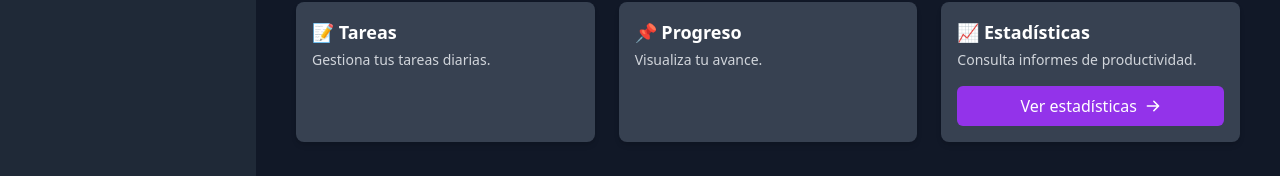
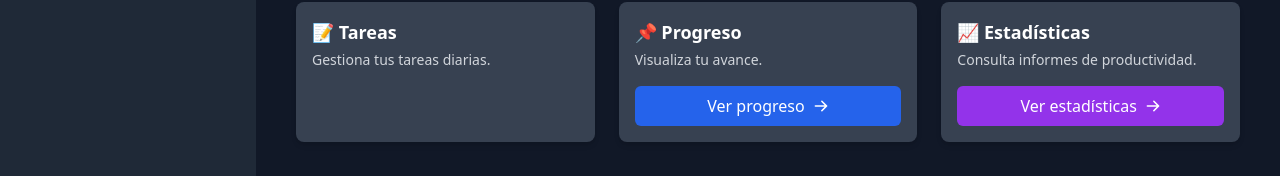
Before and after one commit to elisarrtech/quickflow-frontend, a React (Vite) app: page /dashboard in a window 1280 px wide. Shown: the part 706-882 px from the top of the page. Built offline with nearby package versions, Linux system fonts and the light colour scheme; no server answers; sample sign-in values are in the browser's storage.

Commit message:
Update Dashboard.jsx

```diff
--- a/src/pages/Dashboard.jsx
+++ b/src/pages/Dashboard.jsx
@@ -67,6 +67,17 @@ function Dashboard() {
               <h3 className="text-lg font-semibold mb-1">📌 Progreso</h3>
               <p className="text-sm text-gray-300">Visualiza tu avance.</p>
             </div>
+            <div className="mt-4">
+              <button
+                onClick={() => navigate('/progreso')}
+                className="w-full flex items-center justify-center gap-2 bg-blue-600 hover:bg-blue-700 text-white px-4 py-2 rounded-md transition duration-200"
+              >
+                <span>Ver progreso</span>
+                <svg className="w-4 h-4" fill="currentColor" viewBox="0 0 20 20">
+                  <path d="M11 17a1 1 0 0 1-.7-1.7l4.3-4.3H3a1 1 0 1 1 0-2h11.6l-4.3-4.3A1 1 0 0 1 11.7 3.3l6 6a1 1 0 0 1 0 1.4l-6 6a1 1 0 0 1-.7.3z" />
+                </svg>
+              </button>
+            </div>
           </div>
 
           <div className="bg-gray-700 rounded-lg p-4 text-white shadow-md flex flex-col justify-between">
```
